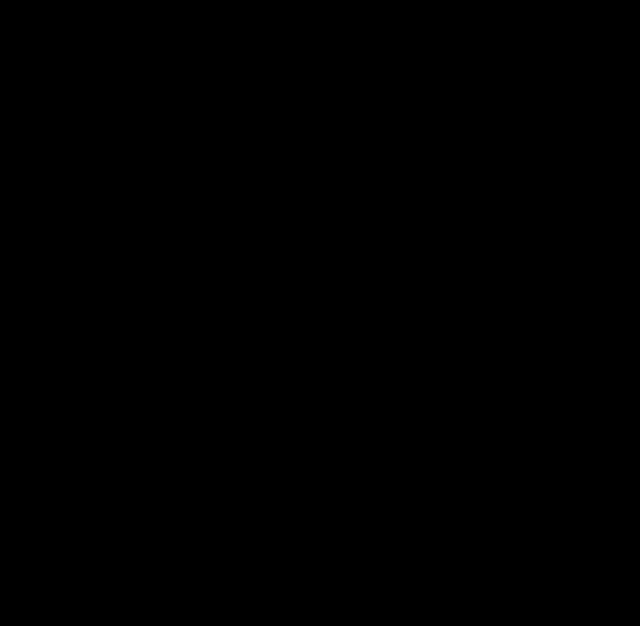
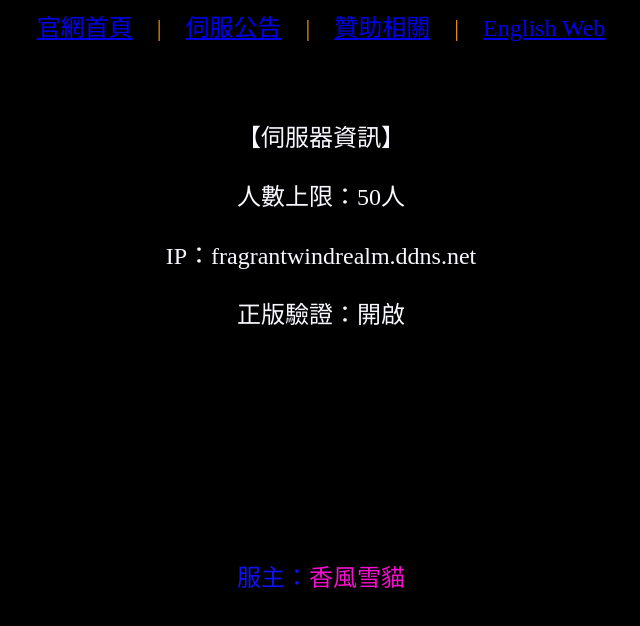
Before and after one commit to SnowCatcute/fwrserver, a plain HTML site: page index.html in a window 1280 px wide. Shown: the whole page, without its empty margins (319-959 px from the left). Drawn offline with Linux system fonts and the light colour scheme.

Commit message:
Update index.html

```diff
--- a/index.html
+++ b/index.html
@@ -2,12 +2,32 @@
 <head>
 <meta http-equiv="Content-Type" content="text/html; charset=utf-8">
 <meta http-equiv="pragma" content="no-cache">
-<title> 香風領域伺服器</title>
+<title> 香風領域伺服器 | 公告</title>
 </head>
-<body  onselectstart="return false;" ondragstart="return false;" oncontextmenu="return false;" oncopy="return false;"  oncopy=alert('請勿嘗試複製本站內容，我們已經做了某些設定使你無法複製東西！'); event.returnValue=false; bgcolor="#00000">
+<body bgcolor="#00000">
 
+<p style="text-align:center"><font size="5"><a href="./index.html">官網首頁</a><font size="5"><span style="color:#F5940F">　<font size="5"><span style="color:#F5940F">|<font size="5"><span style="color:#F5940F">　<font size="5"><span style="color:#f8f8ff"></span></font><a href="./annouce.html">伺服公告</a></span></font><font size="5"><span style="color:#F5940F">　</font></span><font size="5"><span style="color:#F5940F">|</span></font><font size="5"><span style="color:#F5940F">　</font></span><font size="5"><span style="color:#F5940F"><a href="./donate.html">贊助相關</font></span></a><font size="5"><span style="color:#F5940F">　<font size="5"><span style="color:#F5940F">|</span></font><font size="5"><span style="color:#F5940F">　<font size="5"><span style="color:#f8f8ff"><a href ="./en.html">English Web</a></font></span></p>
+<p style="text-align:center">&nbsp;</p>
+<p style="text-align:center"><font size="5"><span style="color:#f8f8ff">
+【伺服器資訊】
+</font></span>
 
-
+<p style="text-align:center"><font size="5"><span style="color:#f8f8ff">
+人數上限：50人
+</font></span>
+<p style="text-align:center"><font size="5"><span style="color:#f8f8ff">
+IP：fragrantwindrealm.ddns.net
+</font></span>
+<p style="text-align:center"><font size="5"><span style="color:#f8f8ff">
+正版驗證：開啟
+</font></span>
+<p style="text-align:center">&nbsp;</p>
+<p style="text-align:center">&nbsp;</p>
+<p style="text-align:center">&nbsp;</p>
+<p style="text-align:center">&nbsp;</p>
+<p style="text-align:center"><font size="5"><span style="color:#0F12F5">
+服主：</span><span style="color:#F50FCF">香風雪貓</span>
+</font>
 </script>
 </table>
 </body>
```
